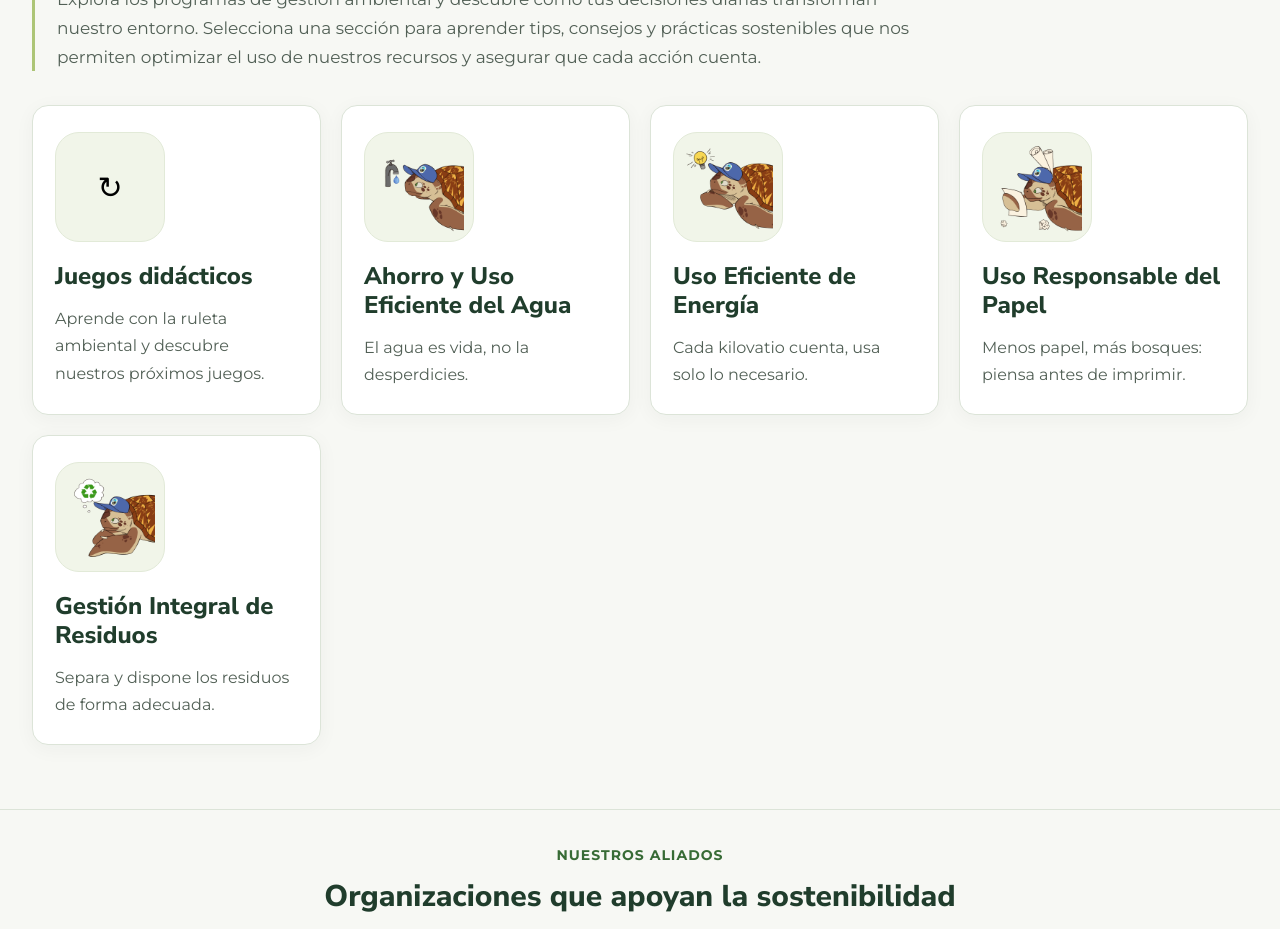
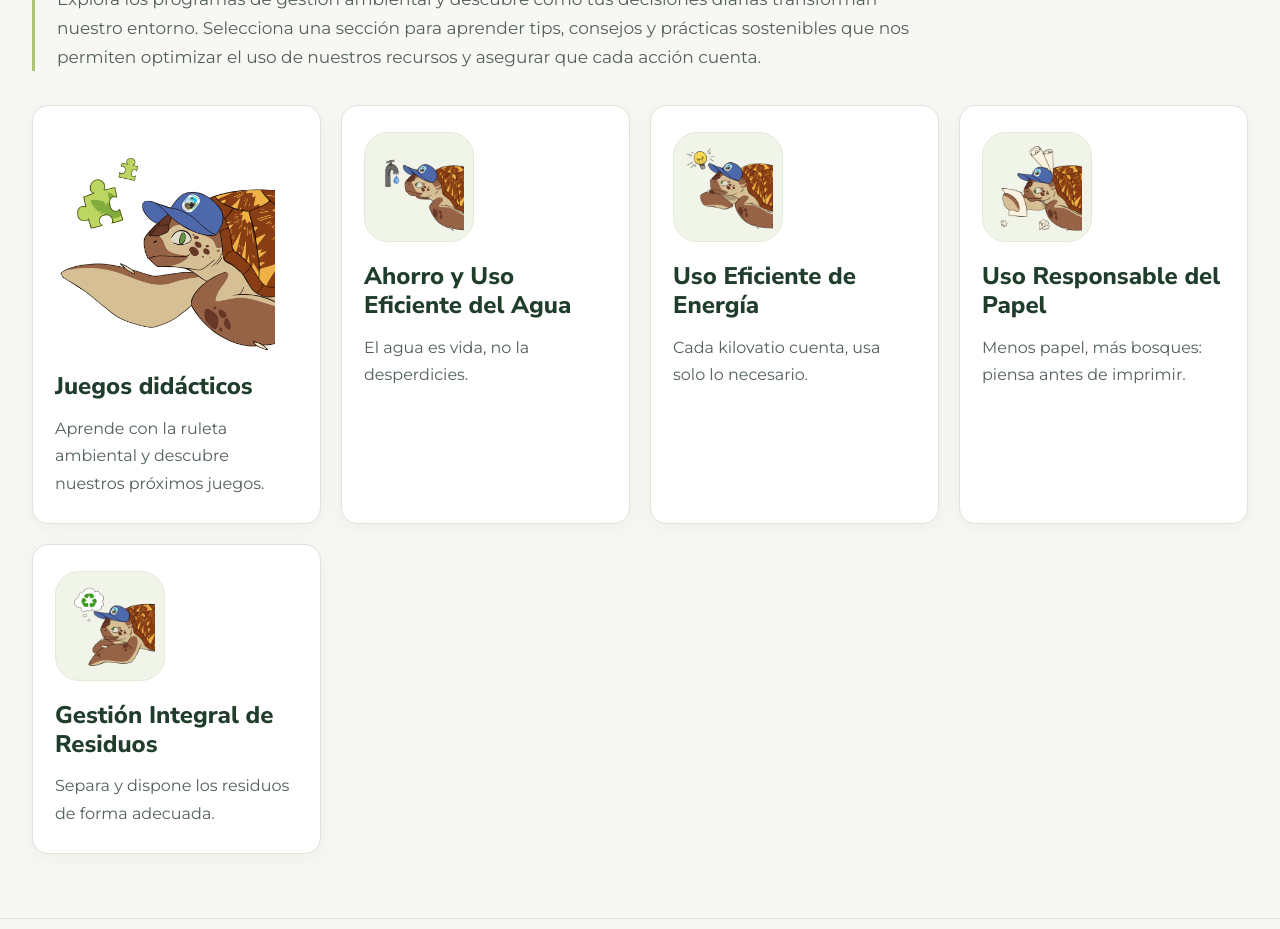
Before and after one commit to oscarprada/ecoamigos-web, a React (Vite) app in the folder frontend/: page / in a window 1280 px wide. Shown: the part 880-1809 px from the top of the page. Built offline with nearby package versions, Linux system fonts and the light colour scheme; no server answers.

Commit message:
Agrega ilustración de Cleo a juegos interactivos

```diff
--- a/frontend/src/pages/public/HomePage.jsx
+++ b/frontend/src/pages/public/HomePage.jsx
@@ -1,5 +1,6 @@
 import { Link } from 'react-router-dom';
 import mascota from '../../assets/cleoecoamigos.png';
+import cleoJuegos from '../../assets/cleo-juegos.jpeg';
 import aguaIcon from '../../assets/icons/agua.png';
 import energiaIcon from '../../assets/icons/energia.png';
 import papelIcon from '../../assets/icons/papel.png';
@@ -63,7 +64,11 @@ export default function HomePage() {
         <div className="home-cards">
           <Link to="/educacion/juegos" className="home-cardLink">
             <article className="home-card">
-              <div className="home-iconCircle" aria-hidden="true">↻</div>
+              <img
+                src={cleoJuegos}
+                alt="Cleo, tortuga de Ecoamigos con piezas de rompecabezas"
+                className="home-gamesIllustration"
+              />
               <h4 className="home-cardTitle">Juegos didácticos</h4>
               <p className="home-cardText">Aprende con la ruleta ambiental y descubre nuestros próximos juegos.</p>
             </article>
--- a/frontend/src/styles/pages.css
+++ b/frontend/src/styles/pages.css
@@ -199,6 +199,13 @@
   height: 90px;
   object-fit: contain;
 }
+.home-gamesIllustration {
+  display: block;
+  width: min(100%, 220px);
+  height: auto;
+  object-fit: contain;
+  margin-bottom: 20px;
+}
 .home-alliesSection {
   max-width: 1280px;
   margin: 0 auto;
```
Also changed, not shown: frontend/src/assets/cleo-juegos.jpeg (added).
